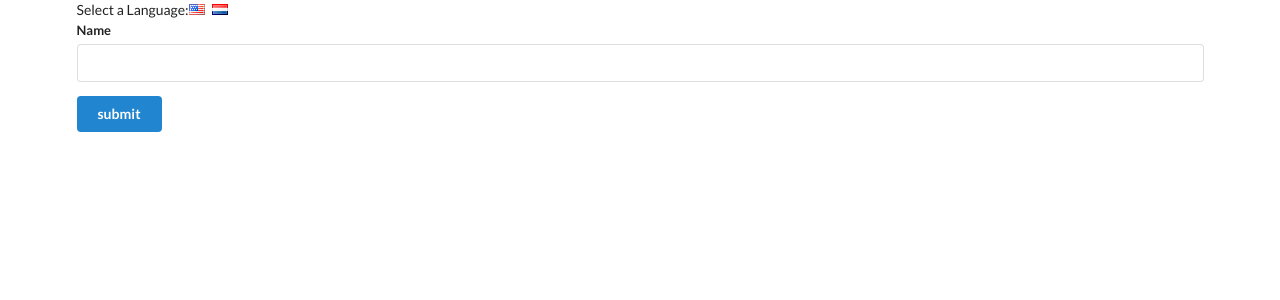
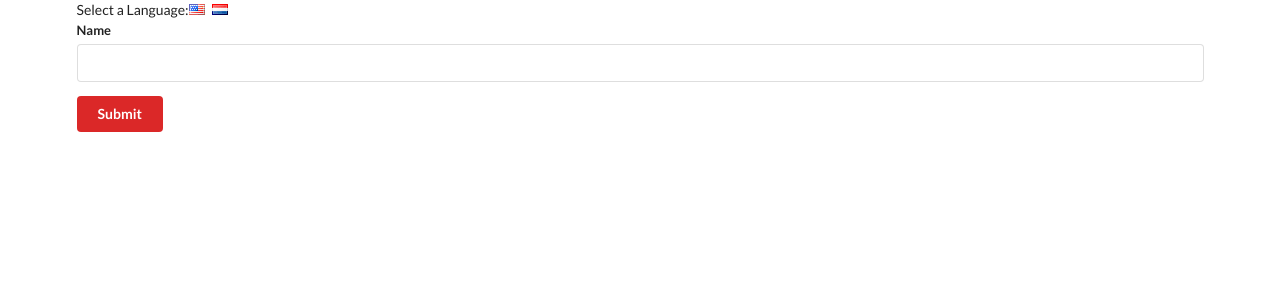
Before and after one commit to mo2men-5aled/React-Projects, a React (Create React App) app: page / in a window 1280 px wide. Shown: the top 300 px of the page. Built offline with nearby package versions, Linux system fonts and the light colour scheme.

Commit message:
change the language on clicking the flag & change button color

```diff
--- a/src/components/App.js
+++ b/src/components/App.js
@@ -1,4 +1,6 @@
 import React from "react";
+import LanguageContext from "../contexts/LanguageContext";
+import ColorContext from "../contexts/ColorContext";
 import UserCreate from "./UserCreate";
 
 class App extends React.Component {
@@ -25,7 +27,11 @@
             }}
           />
         </div>
-        <UserCreate />
+        <ColorContext.Provider value="red">
+          <LanguageContext.Provider value={this.state.language}>
+            <UserCreate />
+          </LanguageContext.Provider>
+        </ColorContext.Provider>
       </div>
     );
   }
--- a/src/components/Button.js
+++ b/src/components/Button.js
@@ -1,11 +1,20 @@
 import React from "react";
 import LanguageContext from "../contexts/LanguageContext";
+import ColorContext from "../contexts/ColorContext";
 
 class Button extends React.Component {
-  static contextType = LanguageContext;
   render() {
-    const text = this.context === "english" ? "submit" : "Voorleggen";
-    return <button className="ui button primary ">{text}</button>;
+    return (
+      <ColorContext.Consumer>
+        {(color) => (
+          <button className={`ui button ${color}`}>
+            <LanguageContext.Consumer>
+              {(value) => (value === "english" ? "Submit" : "Voorleggen")}
+            </LanguageContext.Consumer>
+          </button>
+        )}
+      </ColorContext.Consumer>
+    );
   }
 }
 
--- a/src/components/Field.js
+++ b/src/components/Field.js
@@ -3,10 +3,13 @@
 class Field extends React.Component {
   static contextType = LanguageContext;
   render() {
-    const text = this.context === "english" ? "Name" : "Naam";
     return (
       <div className="ui field">
-        <label>{text}</label>
+        <label>
+          <LanguageContext.Consumer>
+            {(value) => (value === "english" ? "Name" : "Naam")}
+          </LanguageContext.Consumer>
+        </label>
         <input />
       </div>
     );
--- /dev/null
+++ b/src/contexts/ColorContext.js
@@ -0,0 +1,3 @@
+import React from "react";
+
+export default React.createContext("red");
```
